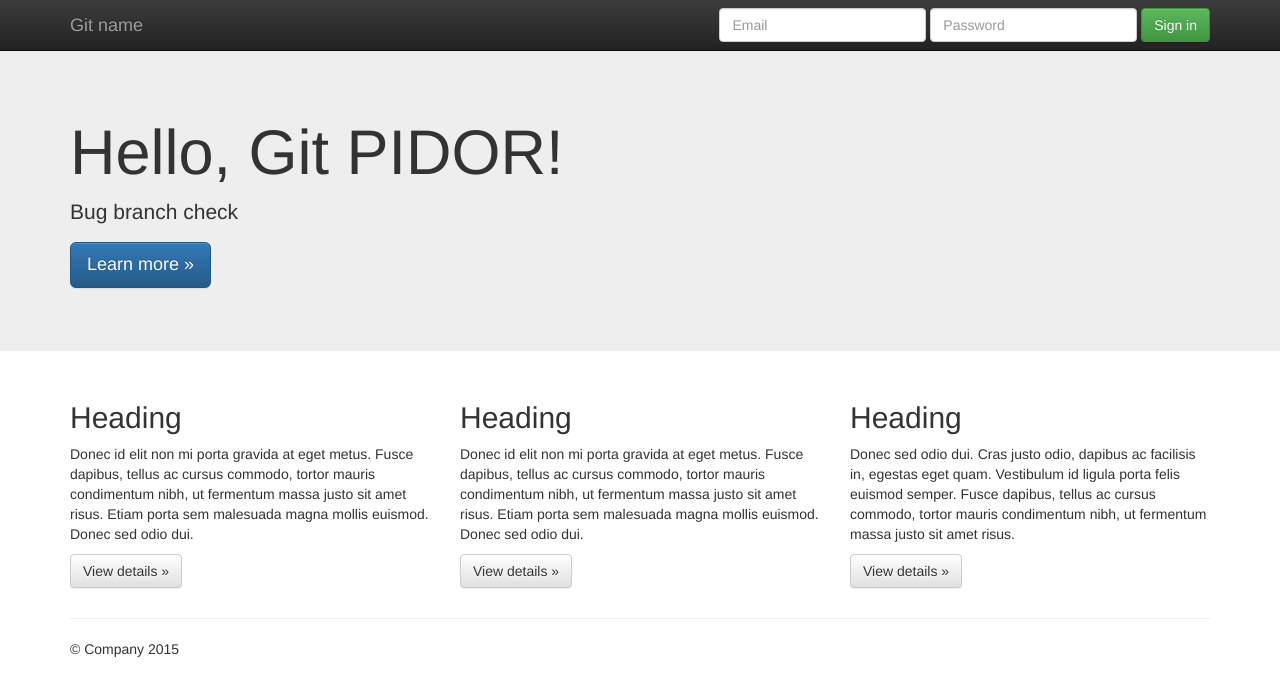
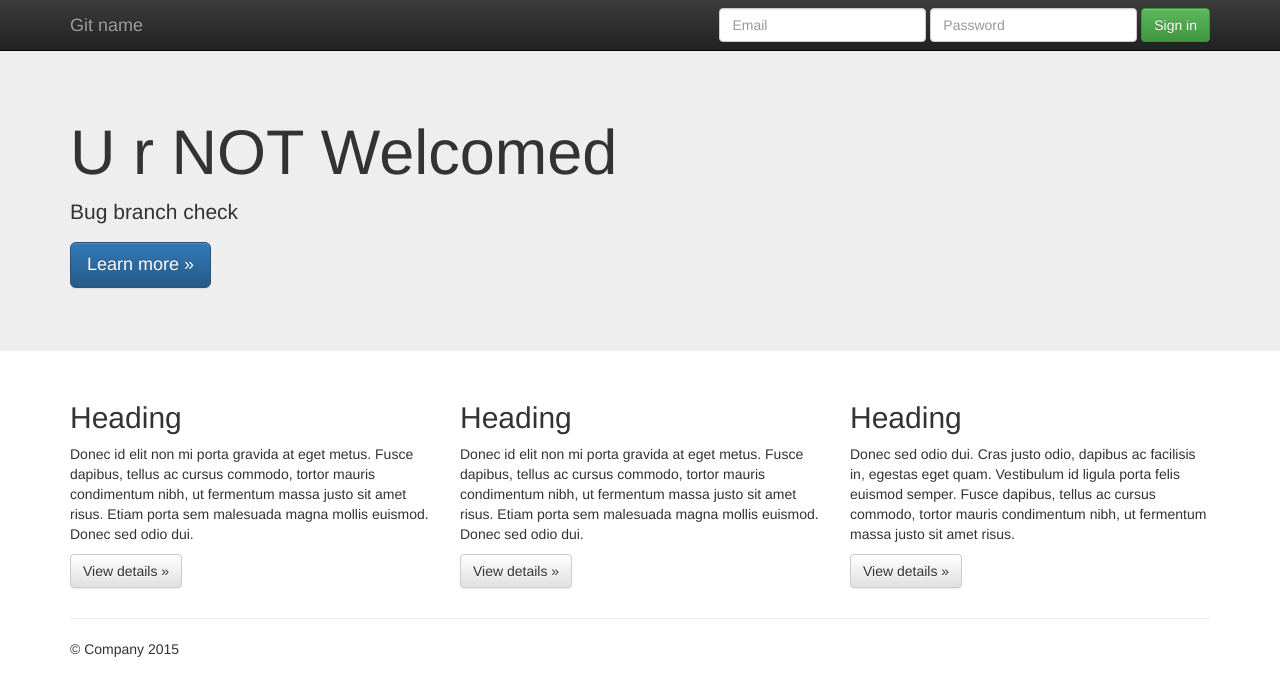
Before and after one commit to hellokitty69/sample, a plain HTML site: page index.html in a window 1280 px wide. Drawn offline with nearby package versions, Linux system fonts and the light colour scheme.

Commit message:
modified start page and updated to-do list file

```diff
--- a/index.html
+++ b/index.html
@@ -55,7 +55,7 @@
     <!-- Main jumbotron for a primary marketing message or call to action -->
     <div class="jumbotron">
       <div class="container">
-        <h1>Hello, Git PIDOR!</h1>
+        <h1>U r NOT Welcomed</h1>
         <p>Bug branch check</p>
         <p><a class="btn btn-primary btn-lg" href="#" role="button">Learn more &raquo;</a></p>
       </div>
```
Also changed, not shown: ToDo.txt.
